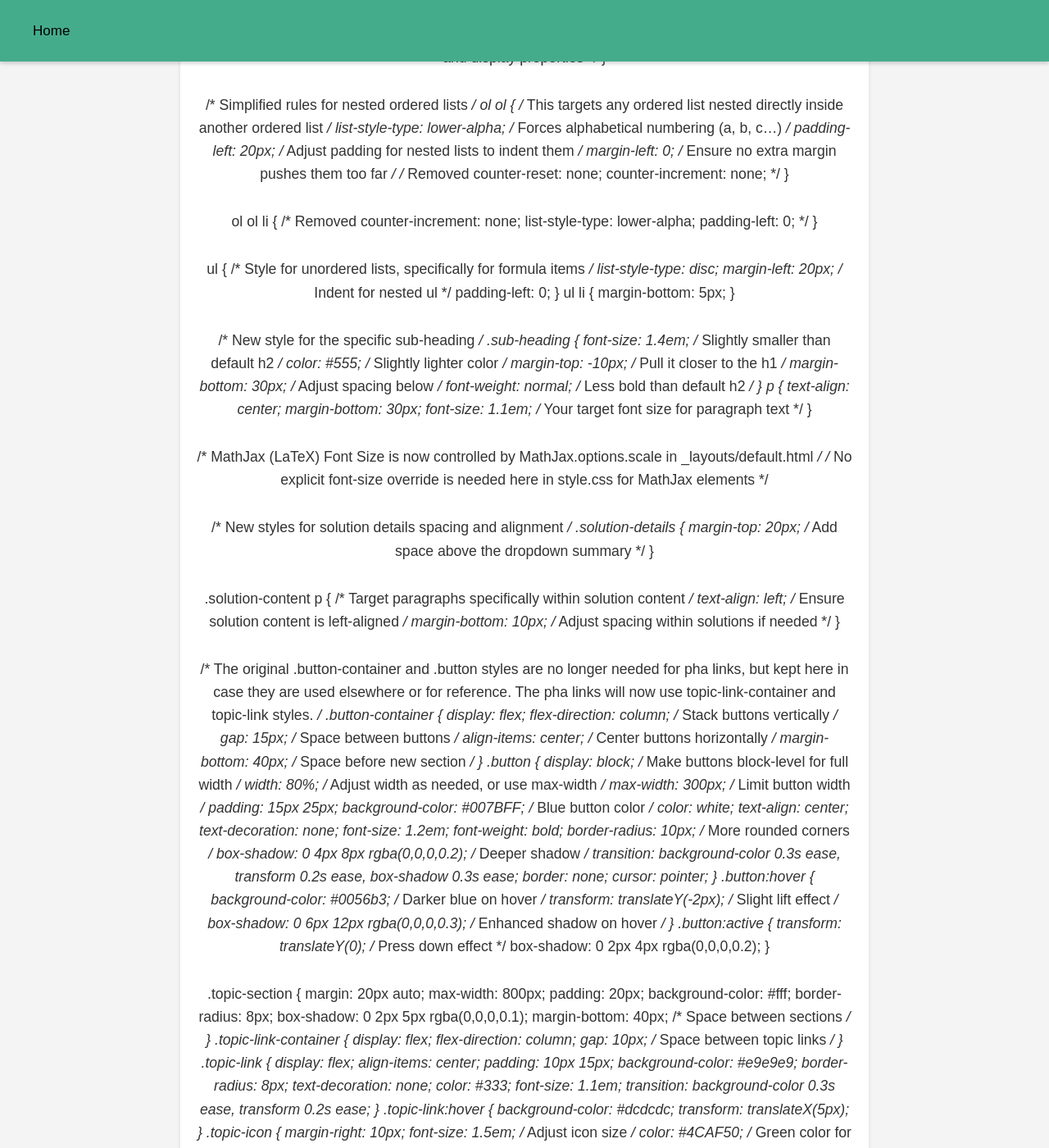
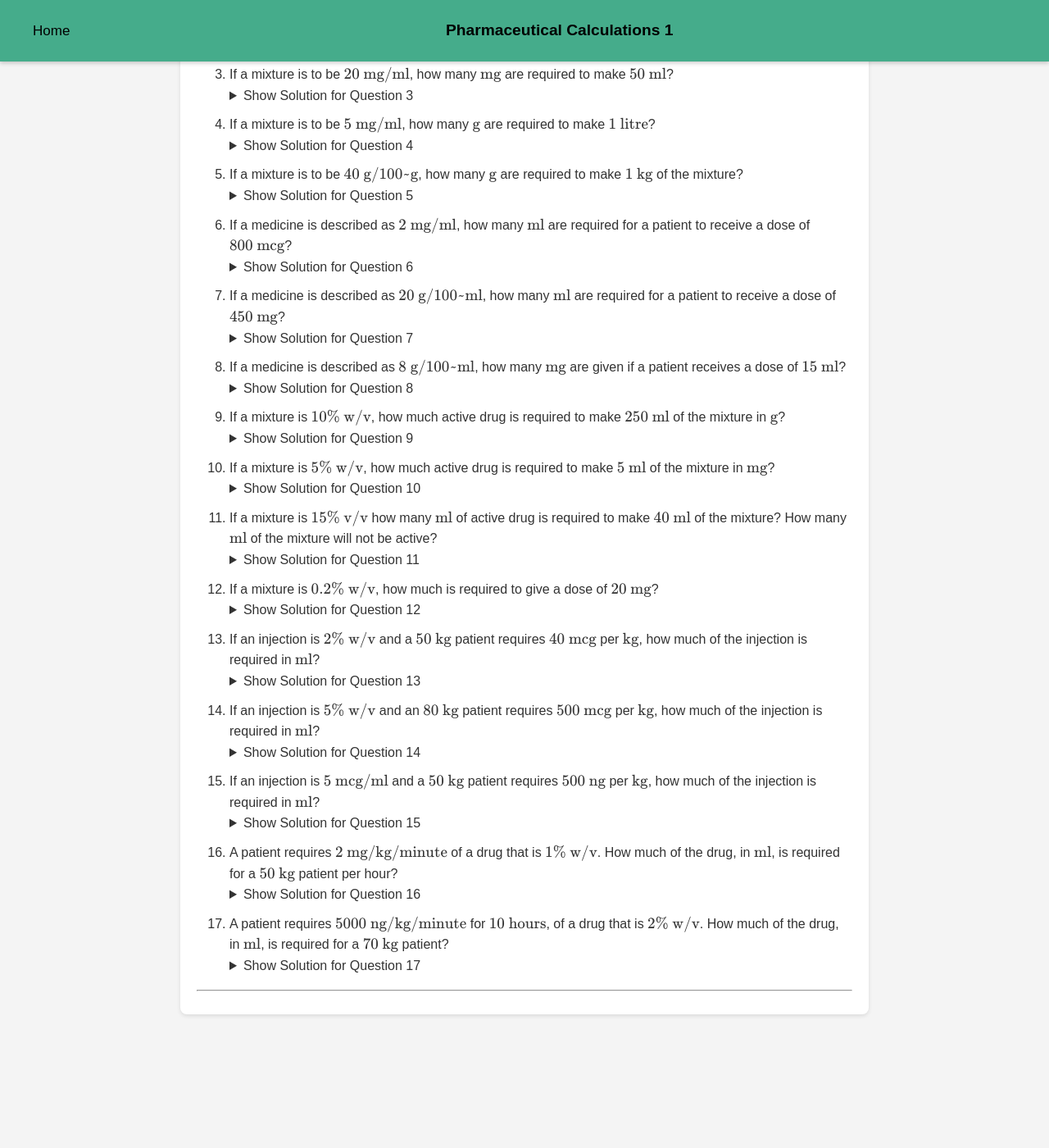
Before and after one commit to probe973/pha-4010y, a Jekyll site: the page built from review/1.md, in a window 1280 px wide and 1400 px high, scrolled down 1257 px. Shown: the whole window at 82% size. Built offline with Jekyll 4.4.1, drawn with Linux system fonts in a browser that asks for light colours; our own code applies the rules of GitHub Pages for plain Markdown files; after the commit the page ends 2534 px from its top, so only the background shows below that; some of the changed text lies outside the part shown.

Commit message:
Update 1.md

```diff
--- a/review/1.md
+++ b/review/1.md
@@ -1,298 +1,213 @@
-html, body { /* Ensure no default margins/paddings on html and body */
-    margin: 0;
-    padding: 0;
-}
-body {
-    font-family: sans-serif;
-    line-height: 1.6;
-    padding-top: 60px; /* Space for the fixed header */
-    background-color: #f4f4f4; /* Light background for the page */
-    color: #333;
-    /* Removed custom counter-reset from here */
-}
-.navbar {
-    position: fixed;
-    top: 0;
-    left: 0;
-    width: 100%;
-    background-color: #45ac8b; /* Changed background color for the navbar */
-    overflow: hidden;
-    box-shadow: 0 2px 5px rgba(0,0,0,0.2);
-    z-index: 1000; /* Ensure navbar stays on top */
-    display: flex;
-    justify-content: flex-start; /* Align items to the start */
-    align-items: center;
-    padding: 10px 20px; /* Adjusted vertical padding to match other pages' navbar height */
-    box-sizing: border-box; /* Include padding in width */
-}
+---
+layout: default
+title: Pharmaceutical Calculations 1
+---
 
-/* --- START: Navigation Link Styles --- */
+<h1>Pharmaceutical Calculations 1</h1>
 
-/* Styles for links in EXISTING HTML files (e.g., pha01.html, pha01_s.html) */
-/* These target <a> tags directly inside .navbar */
-.navbar a {
-    display: block;
-    color: black; /* Changed text color to black */
-    text-align: center;
-    padding: 14px 20px;
-    text-decoration: none;
-    font-size: 17px;
-    border-radius: 8px; /* Rounded corners for links */
-    transition: background-color 0.3s ease; /* Smooth transition on hover */
-    margin-right: 10px; /* Space between links */
-}
-.navbar a:hover {
-    background-color: #5cb85c; /* Lighter green on hover */
-    color: black; /* Ensure text remains black on hover */
-}
+<div class="instructions">
+    <h2>Instructions</h2>
+    <ul>
+        <li>Answer <strong>ALL</strong> questions on this paper.</li>
+        <li>All questions have equal weighting.</li>
+        <li>All answers must include units, where appropriate. Answers without units (or incorrect units) will be marked as incorrect.</li>
+        <li>Calculators of any description are <strong>NOT</strong> allowed.</li>
+    </ul>
+</div>
 
-/* Styles for links in NEW Jekyll-processed Markdown files */
-/* These target <a> tags specifically given the .navbar-link class in _layouts/default.html */
-.navbar-link {
-    display: block;
-    color: black;
-    text-align: center;
-    padding: 14px 20px;
-    text-decoration: none;
-    font-size: 17px;
-    border-radius: 8px;
-    transition: background-color 0.3s ease;
-    float: none !important; /* Ensures no floating behavior */
-    margin-right: auto !important; /* Pushes the link to the far left */
-    margin-left: 0 !important; /* Ensures no left margin interference */
-}
-.navbar-link:hover {
-    background-color: #5cb85c;
-    color: black;
-}
+<hr>
 
-/* Styles for the main page title in the navbar */
-.navbar-title {
-    color: black;
-    font-size: 1.2em; /* Adjusted to match original HTML's title size */
-    font-weight: bold;
-    text-decoration: none;
-    padding: 0;
-    flex-grow: 1; /* Allows title to take up remaining space */
-    text-align: center; /* Centers the text within its allocated space */
-}
+<h2>Conversions</h2>
+<ol>
+    <li>Convert the following into the given unit
+        <ol type="a">
+            <li>$7.25~\text{g}$ into $\text{mg}$</li>
+            <li>$0.0444~\text{mg}$ into $\text{mcg}$</li>
+            <li>$93400~\text{ml}$ into $\text{l}$</li>
+            <li>$65000~\text{ng}$ into $\text{mcg}$</li>
+            <li>$0.000234~\text{g}$ into $\text{mcg}$</li>
+            <li>$250000~\text{mg}$ into $\text{kg}$</li>
+            <li>$45~\text{g}$ into $\text{ng}$</li>
+            <li>$123~\text{mcg}$ into $\text{g}$</li>
+        </ol>
+        <details class="solution-details">
+            <summary>Show Solution for Question 1</summary>
+            <div class="solution-content">
+                <p><strong>Solution for 1a:</strong> $7.25~\text{g} = 7250~\text{mg}$</p>
+                <p><strong>Solution for 1b:</strong> $0.0444~\text{mg} = 44.4~\text{mcg}$</p>
+                <p><strong>Solution for 1c:</strong> $93400~\text{ml} = 93.4~\text{l}$</p>
+                <p><strong>Solution for 1d:</strong> $65000~\text{ng} = 65~\text{mcg}$</p>
+                <p><strong>Solution for 1e:</strong> $0.000234~\text{g} = 234~\text{mcg}$</p>
+                <p><strong>Solution for 1f:</strong> $250000~\text{mg} = 0.25~\text{kg}$</p>
+                <p><strong>Solution for 1g:</strong> $45~\text{g} = 45,000,000,000~\text{ng}$</p>
+                <p><strong>Solution for 1h:</strong> $123~\text{mcg} = 0.000123~\text{g}$</p>
+            </div>
+        </details>
+    </li>
+</ol>
 
-/* --- END: Navigation Link Styles --- */
+<h2>Recipes</h2>
+<ol start="2">
+    <li>You have the following formula to create $250~\text{ml}$ of something medical sounding:
+        <ul>
+            <li>Ingredient A: $25~\text{g}$</li>
+            <li>Ingredient B: $125~\text{g}$</li>
+            <li>Ingredient C: $10~\text{ml}$</li>
+            <li>Water to $250~\text{ml}$</li>
+        </ul>
+        <ol type="a">
+            <li>How much of each component is needed to create $750~\text{ml}$ of the formula?</li>
+            <li>How much of each component is needed to create $2~\text{l}$ of the formula?</li>
+            <li>How much of each component is needed to create $50~\text{ml}$ of the formula?</li>
+        </ol>
+        <details class="solution-details">
+            <summary>Show Solution for Question 2</summary>
+            <div class="solution-content">
+                <p><strong>Solution for 2a ($750~\text{ml}$):</strong></p>
+                <ul>
+                    <li>Ingredient A: $75~\text{g}$</li>
+                    <li>Ingredient B: $375~\text{g}$</li>
+                    <li>Ingredient C: $30~\text{ml}$</li>
+                </ul>
+                <p><strong>Solution for 2b ($2~\text{l} = 2000~\text{ml}$):</strong></p>
+                <ul>
+                    <li>Ingredient A: $200~\text{g}$</li>
+                    <li>Ingredient B: $1000~\text{g}$</li>
+                    <li>Ingredient C: $80~\text{ml}$</li>
+                </ul>
+                <p><strong>Solution for 2c ($50~\text{ml}$):</strong></p>
+                <ul>
+                    <li>Ingredient A: $5~\text{g}$</li>
+                    <li>Ingredient B: $25~\text{g}$</li>
+                    <li>Ingredient C: $2~\text{ml}$</li>
+                </ul>
+            </div>
+        </details>
+    </li>
+</ol>
 
+<h2>Concentrations</h2>
+<ol start="3">
+    <li>If a mixture is to be $20~\text{mg/ml}$, how many $\text{mg}$ are required to make $50~\text{ml}$?
+        <details class="solution-details">
+            <summary>Show Solution for Question 3</summary>
+            <div class="solution-content">
+                <p><strong>Solution:</strong> $20~\text{mg/ml} * 50~\text{ml} = 1000~\text{mg}$</p>
+            </div>
+        </details>
+    </li>
+    <li>If a mixture is to be $5~\text{mg/ml}$, how many $\text{g}$ are required to make $1~\text{litre}$?
+        <details class="solution-details">
+            <summary>Show Solution for Question 4</summary>
+            <div class="solution-content">
+                <p><strong>Solution:</strong> $5~\text{mg/ml} * 1000~\text{ml/litre} = 5000~\text{mg/litre} = 5~\text{g/litre}$</p>
+            </div>
+        </details>
+    </li>
+    <li>If a mixture is to be $40~\text{g/100~g}$, how many $\text{g}$ are required to make $1~\text{kg}$ of the mixture?
+        <details class="solution-details">
+            <summary>Show Solution for Question 5</summary>
+            <div class="solution-content">
+                <p><strong>Solution:</strong> $40~\text{g/100~g} = 40\%$. $40\%$ of $1~\text{kg} (1000~\text{g}) = 400~\text{g}$</p>
+            </div>
+        </details>
+    </li>
+    <li>If a medicine is described as $2~\text{mg/ml}$, how many $\text{ml}$ are required for a patient to receive a dose of $800~\text{mcg}$?
+        <details class="solution-details">
+            <summary>Show Solution for Question 6</summary>
+            <div class="solution-content">
+                <p><strong>Solution:</strong> $800~\text{mcg} = 0.8~\text{mg}$. $0.8~\text{mg} / (2~\text{mg/ml}) = 0.4~\text{ml}$</p>
+            </div>
+        </details>
+    </li>
+    <li>If a medicine is described as $20~\text{g/100~ml}$, how many $\text{ml}$ are required for a patient to receive a dose of $450~\text{mg}$?
+        <details class="solution-details">
+            <summary>Show Solution for Question 7</summary>
+            <div class="solution-content">
+                <p><strong>Solution:</strong> $20~\text{g/100~ml} = 200~\text{mg/ml}$. $450~\text{mg} / (200~\text{mg/ml}) = 2.25~\text{ml}$</p>
+            </div>
+        </details>
+    </li>
+    <li>If a medicine is described as $8~\text{g/100~ml}$, how many $\text{mg}$ are given if a patient receives a dose of $15~\text{ml}$?
+        <details class="solution-details">
+            <summary>Show Solution for Question 8</summary>
+            <div class="solution-content">
+                <p><strong>Solution:</strong> $8~\text{g/100~ml} = 80~\text{mg/ml}$. $80~\text{mg/ml} * 15~\text{ml} = 1200~\text{mg}$</p>
+            </div>
+        </details>
+    </li>
+    <li>If a mixture is $10\%~\text{w/v}$, how much active drug is required to make $250~\text{ml}$ of the mixture in $\text{g}$?
+        <details class="solution-details">
+            <summary>Show Solution for Question 9</summary>
+            <div class="solution-content">
+                <p><strong>Solution:</strong> $10\%~\text{w/v} = 10~\text{g/100~ml}$. $ (10~\text{g/100~ml}) * 250~\text{ml} = 25~\text{g}$</p>
+            </div>
+        </details>
+    </li>
+    <li>If a mixture is $5\%~\text{w/v}$, how much active drug is required to make $5~\text{ml}$ of the mixture in $\text{mg}$?
+        <details class="solution-details">
+            <summary>Show Solution for Question 10</summary>
+            <div class="solution-content">
+                <p><strong>Solution:</strong> $5\%~\text{w/v} = 5~\text{g/100~ml} = 50~\text{mg/ml}$. $50~\text{mg/ml} * 5~\text{ml} = 250~\text{mg}$</p>
+            </div>
+        </details>
+    </li>
+    <li>If a mixture is $15\%~\text{v/v}$ how many $\text{ml}$ of active drug is required to make $40~\text{ml}$ of the mixture? How many $\text{ml}$ of the mixture will not be active?
+        <details class="solution-details">
+            <summary>Show Solution for Question 11</summary>
+            <div class="solution-content">
+                <p><strong>Solution:</strong> Active drug: $15\%$ of $40~\text{ml} = 6~\text{ml}$. Not active: $40~\text{ml} - 6~\text{ml} = 34~\text{ml}$</p>
+            </div>
+        </details>
+    </li>
+    <li>If a mixture is $0.2\%~\text{w/v}$, how much is required to give a dose of $20~\text{mg}$?
+        <details class="solution-details">
+            <summary>Show Solution for Question 12</summary>
+            <div class="solution-content">
+                <p><strong>Solution:</strong> $0.2\%~\text{w/v} = 0.2~\text{g/100~ml} = 2~\text{mg/ml}$. $20~\text{mg} / (2~\text{mg/ml}) = 10~\text{ml}$</p>
+            </div>
+        </details>
+    </li>
+    <li>If an injection is $2\%~\text{w/v}$ and a $50~\text{kg}$ patient requires $40~\text{mcg}$ per $\text{kg}$, how much of the injection is required in $\text{ml}$?
+        <details class="solution-details">
+            <summary>Show Solution for Question 13</summary>
+            <div class="solution-content">
+                <p><strong>Solution:</strong> Total dose: $40~\text{mcg/kg} * 50~\text{kg} = 2000~\text{mcg} = 2~\text{mg}$. Concentration: $2\%~\text{w/v} = 2~\text{g/100~ml} = 20~\text{mg/ml}$. Volume: $2~\text{mg} / (20~\text{mg/ml}) = 0.1~\text{ml}$</p>
+            </div>
+        </details>
+    </li>
+    <li>If an injection is $5\%~\text{w/v}$ and an $80~\text{kg}$ patient requires $500~\text{mcg}$ per $\text{kg}$, how much of the injection is required in $\text{ml}$?
+        <details class="solution-details">
+            <summary>Show Solution for Question 14</summary>
+            <div class="solution-content">
+                <p><strong>Solution:</strong> Total dose: $500~\text{mcg/kg} * 80~\text{kg} = 40000~\text{mcg} = 40~\text{mg}$. Concentration: $5\%~\text{w/v} = 5~\text{g/100~ml} = 50~\text{mg/ml}$. Volume: $40~\text{mg} / (50~\text{mg/ml}) = 0.8~\text{ml}$</p>
+            </div>
+        </details>
+    </li>
+    <li>If an injection is $5~\text{mcg/ml}$ and a $50~\text{kg}$ patient requires $500~\text{ng}$ per $\text{kg}$, how much of the injection is required in $\text{ml}$?
+        <details class="solution-details">
+            <summary>Show Solution for Question 15</summary>
+            <div class="solution-content">
+                <p><strong>Solution:</strong> Total dose: $500~\text{ng/kg} * 50~\text{kg} = 25000~\text{ng} = 25~\text{mcg}$. Volume: $25~\text{mcg} / (5~\text{mcg/ml}) = 5~\text{ml}$</p>
+            </div>
+        </details>
+    </li>
+    <li>A patient requires $2~\text{mg/kg/minute}$ of a drug that is $1\%~\text{w/v}$. How much of the drug, in $\text{ml}$, is required for a $50~\text{kg}$ patient per hour?
+        <details class="solution-details">
+            <summary>Show Solution for Question 16</summary>
+            <div class="solution-content">
+                <p><strong>Solution:</strong> Dose per minute: $2~\text{mg/kg/min} * 50~\text{kg} = 100~\text{mg/min}$. Dose per hour: $100~\text{mg/min} * 60~\text{min/hour} = 6000~\text{mg/hour} = 6~\text{g/hour}$. Concentration: $1\%~\text{w/v} = 1~\text{g/100~ml} = 10~\text{mg/ml}$. Volume: $6000~\text{mg} / (10~\text{mg/ml}) = 600~\text{ml}$</p>
+            </div>
+        </details>
+    </li>
+    <li>A patient requires $5000~\text{ng/kg/minute}$ for $10~\text{hours}$, of a drug that is $2\%~\text{w/v}$. How much of the drug, in $\text{ml}$, is required for a $70~\text{kg}$ patient?
+        <details class="solution-details">
+            <summary>Show Solution for Question 17</summary>
+            <div class="solution-content">
+                <p><strong>Solution:</strong> Dose per minute: $5000~\text{ng/kg/min} * 70~\text{kg} = 350000~\text{ng/min} = 0.35~\text{mg/min}$. Dose per hour: $0.35~\text{mg/min} * 60~\text{min/hour} = 21~\text{mg/hour}$. Total dose: $21~\text{mg/hour} * 10~\text{hours} = 210~\text{mg}$. Concentration: $2\%~\text{w/v} = 2~\text{g/100~ml} = 20~\text{mg/ml}$. Volume: $210~\text{mg} / (20~\text{mg/ml}) = 10.5~\text{ml}$</p>
+            </div>
+        </details>
+    </li>
+</ol>
 
-.content {
-    margin: 20px auto; /* Center content with auto margins */
-    max-width: 800px; /* Max width for readability */
-    padding: 20px;
-    background-color: #fff;
-    border-radius: 8px;
-    box-shadow: 0 2px 5px rgba(0,0,0,0.1);
-    margin-bottom: 40px; /* Add space before the new section */
-}
-h1, h2 {
-    color: #333;
-    text-align: center;
-    margin-bottom: 20px;
-}
-strong {
-    font-weight: bold;
-}
-.instructions, .formulae {
-    border: 1px solid #ccc;
-    padding: 15px;
-    margin-bottom: 20px;
-    background-color: #f9f9f9;
-    border-radius: 8px; /* Rounded corners for info boxes */
-}
-ol {
-    list-style-type: decimal; /* Use native decimal numbering for main questions */
-    padding-left: 40px; /* Standard padding for ordered lists */
-    /* Removed all custom counter rules */
-}
-
-ol li {
-    margin-bottom: 10px; /* Standard spacing for list items */
-    /* Removed custom counter-increment and display properties */
-}
-
-/* Simplified rules for nested ordered lists */
-ol ol { /* This targets any ordered list nested directly inside another ordered list */
-    list-style-type: lower-alpha; /* Forces alphabetical numbering (a, b, c...) */
-    padding-left: 20px; /* Adjust padding for nested lists to indent them */
-    margin-left: 0; /* Ensure no extra margin pushes them too far */
-    /* Removed counter-reset: none; counter-increment: none; */
-}
-
-ol ol li {
-    /* Removed counter-increment: none; list-style-type: lower-alpha; padding-left: 0; */
-}
-
-ul { /* Style for unordered lists, specifically for formula items */
-    list-style-type: disc;
-    margin-left: 20px; /* Indent for nested ul */
-    padding-left: 0;
-}
-ul li {
-    margin-bottom: 5px;
-}
-
-
-/* New style for the specific sub-heading */
-.sub-heading {
-    font-size: 1.4em; /* Slightly smaller than default h2 */
-    color: #555; /* Slightly lighter color */
-    margin-top: -10px; /* Pull it closer to the h1 */
-    margin-bottom: 30px; /* Adjust spacing below */
-    font-weight: normal; /* Less bold than default h2 */
-}
-p {
-    text-align: center;
-    margin-bottom: 30px;
-    font-size: 1.1em; /* Your target font size for paragraph text */
-}
-
-/* MathJax (LaTeX) Font Size is now controlled by MathJax.options.scale in _layouts/default.html */
-/* No explicit font-size override is needed here in style.css for MathJax elements */
-
-
-/* New styles for solution details spacing and alignment */
-.solution-details {
-    margin-top: 20px; /* Add space above the dropdown summary */
-}
-
-.solution-content p { /* Target paragraphs specifically within solution content */
-    text-align: left; /* Ensure solution content is left-aligned */
-    margin-bottom: 10px; /* Adjust spacing within solutions if needed */
-}
-
-
-/* The original .button-container and .button styles are no longer needed for pha links,
-   but kept here in case they are used elsewhere or for reference.
-   The pha links will now use topic-link-container and topic-link styles. */
-.button-container {
-    display: flex;
-    flex-direction: column; /* Stack buttons vertically */
-    gap: 15px; /* Space between buttons */
-    align-items: center; /* Center buttons horizontally */
-    margin-bottom: 40px; /* Space before new section */
-}
-.button {
-    display: block; /* Make buttons block-level for full width */
-    width: 80%; /* Adjust width as needed, or use max-width */
-    max-width: 300px; /* Limit button width */
-    padding: 15px 25px;
-    background-color: #007BFF; /* Blue button color */
-    color: white;
-    text-align: center;
-    text-decoration: none;
-    font-size: 1.2em;
-    font-weight: bold;
-    border-radius: 10px; /* More rounded corners */
-    box-shadow: 0 4px 8px rgba(0,0,0,0.2); /* Deeper shadow */
-    transition: background-color 0.3s ease, transform 0.2s ease, box-shadow 0.3s ease;
-    border: none;
-    cursor: pointer;
-}
-.button:hover {
-    background-color: #0056b3; /* Darker blue on hover */
-    transform: translateY(-2px); /* Slight lift effect */
-    box-shadow: 0 6px 12px rgba(0,0,0,0.3); /* Enhanced shadow on hover */
-}
-.button:active {
-    transform: translateY(0); /* Press down effect */
-    box-shadow: 0 2px 4px rgba(0,0,0,0.2);
-}
-
-.topic-section {
-    margin: 20px auto;
-    max-width: 800px;
-    padding: 20px;
-    background-color: #fff;
-    border-radius: 8px;
-    box-shadow: 0 2px 5px rgba(0,0,0,0.1);
-    margin-bottom: 40px; /* Space between sections */
-}
-.topic-link-container {
-    display: flex;
-    flex-direction: column;
-    gap: 10px; /* Space between topic links */
-}
-.topic-link {
-    display: flex;
-    align-items: center;
-    padding: 10px 15px;
-    background-color: #e9e9e9;
-    border-radius: 8px;
-    text-decoration: none;
-    color: #333;
-    font-size: 1.1em;
-    transition: background-color 0.3s ease, transform 0.2s ease;
-}
-.topic-link:hover {
-    background-color: #dcdcdc;
-    transform: translateX(5px);
-}
-.topic-icon {
-    margin-right: 10px;
-    font-size: 1.5em; /* Adjust icon size */
-    color: #4CAF50; /* Green color for icons */
-}
-.topic-description {
-    font-size: 0.9em;
-    color: #666;
-    margin-top: 5px;
-    margin-left: 35px; /* Align with text after icon */
-}
-.iframe-container {
-    position: relative;
-    width: 100%;
-    padding-bottom: 75%; /* 4:3 Aspect Ratio (change this to 56.25% for 16:9) */
-    height: 0;
-    overflow: hidden;
-    margin-top: 20px; /* Space above iframe */
-    border-radius: 8px; /* Match container border-radius */
-}
-.iframe-container iframe {
-    position: absolute;
-    top: 0;
-    left: 0;
-    width: 100%;
-    height: 100%;
-    border: none; /* Remove iframe border */
-    border-radius: 8px; /* Match container border-radius */
-}
-
-
-/* Responsive adjustments */
-@media (max-width: 600px) {
-    .navbar {
-        flex-direction: column;
-        padding: 10px;
-    }
-    .navbar-title {
-        margin-bottom: 10px;
-    }
-    .content, .topic-section {
-        margin: 10px;
-        padding: 15px;
-    }
-    /* .button styles are now largely superseded by .topic-link for pha links */
-    .button {
-        width: 90%;
-        padding: 12px 20px;
-        font-size: 1em;
-    }
-    .topic-link {
-        flex-direction: column;
-        align-items: flex-start;
-    }
-    .topic-icon {
-        margin-bottom: 5px;
-    }
-    .topic-description {
-        margin-left: 0;
-    }
-    .iframe-container {
-        padding-bottom: 100%; /* Adjust aspect ratio for smaller screens if needed */
-    }
-}
+<hr>
```
